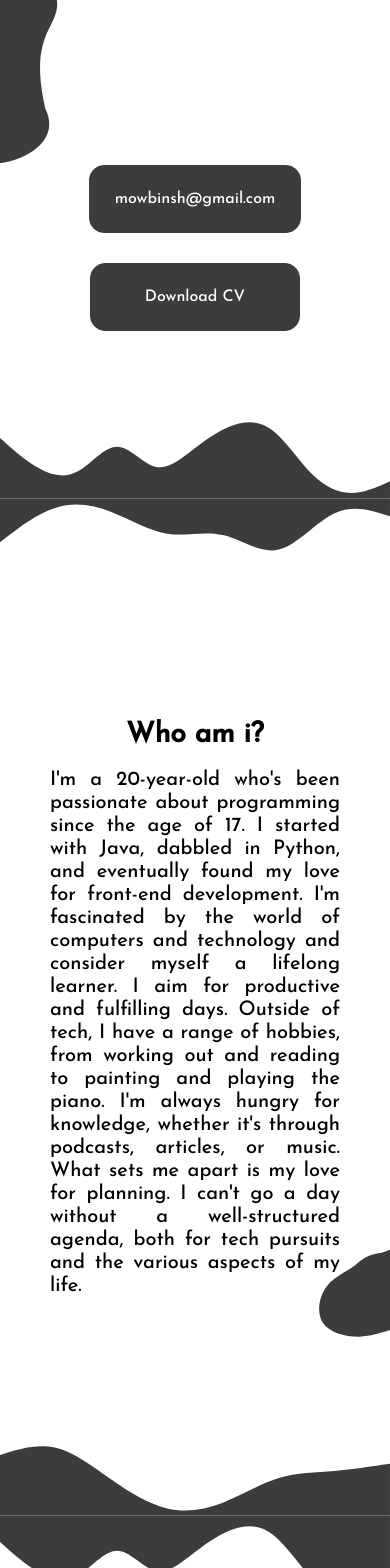
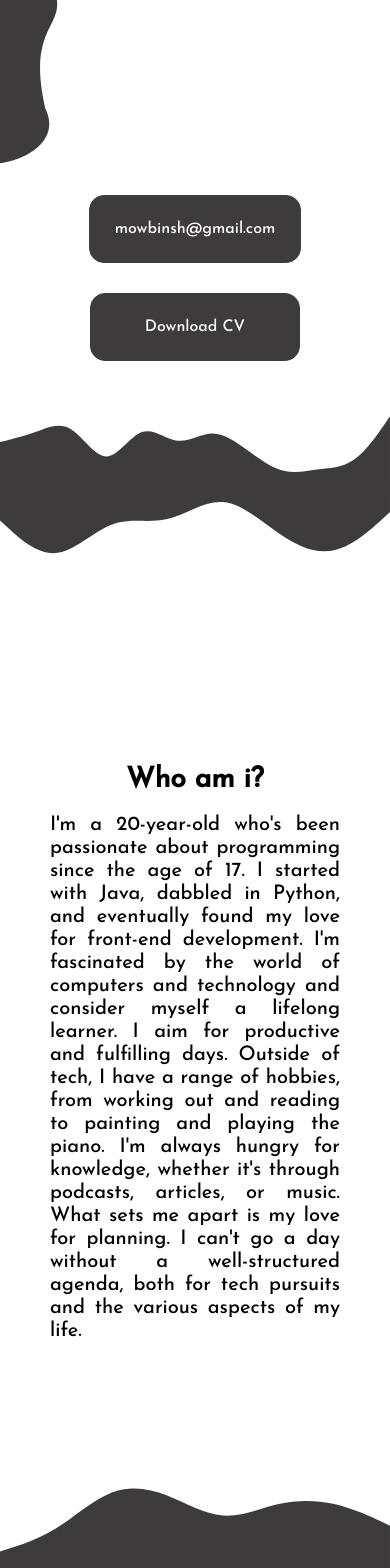
Before and after one commit to Mobinshahidi/portfolio, a React (Vite) app: page / in a window 390 px wide. Shown: the part 432-2000 px from the top of the page. Built offline with nearby package versions, Linux system fonts and the light colour scheme.

Commit message:
responsive done

```diff
--- a/src/App.jsx
+++ b/src/App.jsx
@@ -11,72 +11,70 @@ function App() {
 			<First />
 			<svg
 				xmlns="http://www.w3.org/2000/svg"
-				viewBox="0 0 1440 320"
-				style={{ margin: '0', padding: '0', display: 'block' }}
+				fill="none"
+				viewBox="0 0 1450 811"
+				style={{ margin: '0', padding: '0', display: 'block', width: '100vw' }}
 			>
+				<g clip-path="url(#a)">
+					<path fill="#fff" d="M0 0h1450v811H0z" />
 					<path
 						fill="#3D3B3B"
-					fillOpacity="1"
-					d="M0,96L24,117.3C48,139,96,181,144,208C192,235,240,245,288,218.7C336,192,384,128,432,128C480,128,528,192,576,202.7C624,213,672,171,720,133.3C768,96,816,64,864,48C912,32,960,32,1008,69.3C1056,107,1104,181,1152,229.3C1200,277,1248,299,1296,298.7C1344,299,1392,277,1416,266.7L1440,256L1440,320L1416,320C1392,320,1344,320,1296,320C1248,320,1200,320,1152,320C1104,320,1056,320,1008,320C960,320,912,320,864,320C816,320,768,320,720,320C672,320,624,320,576,320C528,320,480,320,432,320C384,320,336,320,288,320C240,320,192,320,144,320C96,320,48,320,24,320L0,320Z"
-				></path>
-			</svg>
-			<svg
-				xmlns="http://www.w3.org/2000/svg"
-				viewBox="0 0 1440 320"
-				style={{ margin: '0', padding: '0', display: 'block' }}
-			>
+						d="m0 112 21.951-5.3C43.903 101 87.604 91 131.91 74.7 175.712 59 219.514 37 263.819 64c43.803 27 87.605 101 131.91 101.3 43.702-.3 87.604-74.3 131.91-90.6 43.601-15.7 87.604 26.3 131.91 32 43.5 5.3 87.604-26.7 130.902-26.7 44.407 0 88.611 32 131.91 64 44.306 32 88.609 64 131.909 74.7 44.21 10.3 88.61.3 131.91-5.4 44.1-5.3 87.6-5.3 131.91-37.3 44-32 87.6-96 109.76-128L1450 16v288H0V112Z"
+					/>
 					<path
 						fill="#3D3B3B"
-					fillOpacity="1"
-					d="M0,160L34.3,133.3C68.6,107,137,53,206,32C274.3,11,343,21,411,48C480,75,549,117,617,128C685.7,139,754,117,823,133.3C891.4,149,960,203,1029,186.7C1097.1,171,1166,85,1234,53.3C1302.9,21,1371,43,1406,53.3L1440,64L1440,0L1405.7,0C1371.4,0,1303,0,1234,0C1165.7,0,1097,0,1029,0C960,0,891,0,823,0C754.3,0,686,0,617,0C548.6,0,480,0,411,0C342.9,0,274,0,206,0C137.1,0,69,0,34,0L0,0Z"
-				></path>
+						d="M0 403.4 34.538 435c34.538 31.6 103.413 94.8 172.893 89.566 68.774-5.628 137.951-78.703 206.423-105.366 69.479-26.662 138.958-4.938 207.431-21.034 69.177-15.504 137.951-68.828 207.43-63.2C897.59 340.2 966.667 403.4 1036.15 450.8c68.57 47.4 137.95 79 206.42 63.2 69.38-15.8 137.95-79 173.19-110.6l34.24-31.6V277H0v126.4Z"
+					/>
+				</g>
+				<defs>
+					<clipPath id="a">
+						<path fill="#fff" d="M0 0h1450v811H0z" />
+					</clipPath>
+				</defs>
 			</svg>
+
 			<Second />
 			<svg
 				xmlns="http://www.w3.org/2000/svg"
-				viewBox="0 0 1440 320"
-				style={{ margin: '0', padding: '0', display: 'block' }}
+				style={{ margin: '0', padding: '0', display: 'block', width: '100vw' }}
+				fill="none"
+				viewBox="0 0 1450 811"
 			>
+				<g clip-path="url(#a)">
+					<path fill="#fff" d="M0 0h1450v811H0z" />
 					<path
 						fill="#3D3B3B"
-					fillOpacity="1"
-					d="M0,96L34.3,85.3C68.6,75,137,53,206,69.3C274.3,85,343,139,411,186.7C480,235,549,277,617,293.3C685.7,309,754,299,823,272C891.4,245,960,203,1029,181.3C1097.1,160,1166,160,1234,154.7C1302.9,149,1371,139,1406,133.3L1440,128L1440,320L1405.7,320C1371.4,320,1303,320,1234,320C1165.7,320,1097,320,1029,320C960,320,891,320,823,320C754.3,320,686,320,617,320C548.6,320,480,320,411,320C342.9,320,274,320,206,320C137.1,320,69,320,34,320L0,320Z"
-				></path>
+						d="m0 288 34.538-10.7C69.076 267 137.951 245 207.431 202.7 276.205 160 345.382 96 413.854 69.3 483.333 43 552.812 53 621.285 80c69.177 27 137.951 69 207.43 74.7C897.59 160 966.667 128 1036.15 112c68.57-16 137.95-16 206.42 0 69.38 16 137.95 48 173.19 64l34.24 16v128H0v-32Zm-66 64.478 19.476 37.857c19.372 38.263 58.43 113.367 97.382 124.532 38.637 11.164 77.906-43.642 116.859-81.195 38.426-37.552 76.852-59.881 115.805-70.334 39.164-10.86 77.906-10.86 116.859-10.86 38.952 0 77.905 0 116.858 5.379 38.742 5.785 77.905 15.934 116.858 48.717 38.427 32.173 76.853 86.979 115.806 108.293 39.268 21.313 77.905 11.164 116.858 0 39.058-11.165 77.906-21.314 116.858-5.38 38.741 16.544 77.901 59.171 116.861 54.096 38.53-5.074 77.9-59.881 115.8-70.334 39.38-10.86 77.91 21.618 116.86 10.758 39.16-10.454 77.91-65.26 97.91-91.953l18.95-27.098V320H-66v32.478Z"
+					/>
+				</g>
+				<defs>
+					<clipPath id="a">
+						<path fill="#fff" d="M0 0h1450v811H0z" />
+					</clipPath>
+				</defs>
 			</svg>
-			<svg
-				xmlns="http://www.w3.org/2000/svg"
-				viewBox="0 0 1440 320"
-				style={{ margin: '0', padding: '0', display: 'block' }}
-			>
-				<path
-					fill="#3D3B3B"
-					fillOpacity="1"
-					d="M0,96L24,117.3C48,139,96,181,144,208C192,235,240,245,288,218.7C336,192,384,128,432,128C480,128,528,192,576,202.7C624,213,672,171,720,133.3C768,96,816,64,864,48C912,32,960,32,1008,69.3C1056,107,1104,181,1152,229.3C1200,277,1248,299,1296,298.7C1344,299,1392,277,1416,266.7L1440,256L1440,0L1416,0C1392,0,1344,0,1296,0C1248,0,1200,0,1152,0C1104,0,1056,0,1008,0C960,0,912,0,864,0C816,0,768,0,720,0C672,0,624,0,576,0C528,0,480,0,432,0C384,0,336,0,288,0C240,0,192,0,144,0C96,0,48,0,24,0L0,0Z"
-				></path>
-			</svg>
+
 			<Third />
 			<svg
 				xmlns="http://www.w3.org/2000/svg"
-				viewBox="0 0 1440 318"
-				style={{ margin: '0', padding: '0', display: 'block'}}
+				style={{ margin: '0', padding: '0', display: 'block', width: '100vw' }}
+				fill="none"
+				viewBox="0 0 1450 811"
 			>
+				<g clip-path="url(#a)">
+					<path fill="#fff" d="M0 0h1450v811H0z" />
 					<path
 						fill="#3D3B3B"
-					fillOpacity="1"
-					d="M0,96L30,117.3C60,139,120,181,180,208C240,235,300,245,360,234.7C420,224,480,192,540,202.7C600,213,660,267,720,282.7C780,299,840,277,900,256C960,235,1020,213,1080,192C1140,171,1200,149,1260,149.3C1320,149,1380,171,1410,181.3L1440,192L1440,320L1410,320C1380,320,1320,320,1260,320C1200,320,1140,320,1080,320C1020,320,960,320,900,320C840,320,780,320,720,320C660,320,600,320,540,320C480,320,420,320,360,320C300,320,240,320,180,320C120,320,60,320,30,320L0,320Z"
-				></path>
+						d="m-17 132 18.847 16c18.745 16 56.54 48 94.234 69.3 37.388 21.7 75.388 31.7 113.081 0C246.347 185 283.531 111 321.225 68c37.897-43 75.387-53 113.081-53.3C472 15 509.694 25 547.387 41.3 584.877 57 622.775 79 660.469 68c37.184-11 74.368-53 112.062-32 38 21 75.388 107 113.081 117.3C923.408 164 961 100 998.694 100c37.486 0 75.386 64 113.076 64 37.29 0 75.39-64 112.07-101.3 38.1-37.7 75.38-47.7 113.08-53.4 37.9-5.3 75.39-5.3 94.74-5.3H1450v288H-17V132Zm0 186.1 55.533 39.15C94.067 396.4 205.133 474.7 316.2 509.527c111.067 34.501 222.133 26.345 333.2-17.454C760.467 448.6 871.533 370.3 982.6 370.3c111.07 0 222.13 78.3 333.2 78.3s222.13-78.3 277.67-117.45L1649 292H-17v26.1Z"
+					/>
+				</g>
+				<defs>
+					<clipPath id="a">
+						<path fill="#fff" d="M0 0h1450v811H0z" />
+					</clipPath>
+				</defs>
 			</svg>
-			<svg
-				xmlns="http://www.w3.org/2000/svg"
-				viewBox="0 0 1440 320"
-				style={{ margin: '0', padding: '0', display: 'block'}}
-			>
-				<path
-					fill="#3D3B3B"
-					fillOpacity="1"
-					d="M0,288L30,250.7C60,213,120,139,180,101.3C240,64,300,64,360,64C420,64,480,64,540,80C600,96,660,128,720,133.3C780,139,840,117,900,144C960,171,1020,245,1080,245.3C1140,245,1200,171,1260,154.7C1320,139,1380,181,1410,202.7L1440,224L1440,0L1410,0C1380,0,1320,0,1260,0C1200,0,1140,0,1080,0C1020,0,960,0,900,0C840,0,780,0,720,0C660,0,600,0,540,0C480,0,420,0,360,0C300,0,240,0,180,0C120,0,60,0,30,0L0,0Z"
-				></path>
-			</svg>
+
 			<Fourth />
 			<Footer />
 		</>
--- a/src/components/elements/first-page/First.module.css
+++ b/src/components/elements/first-page/First.module.css
@@ -147,7 +147,6 @@
         min-width: 250px;
         max-width: 250px;
         font-size: 20px;
-        margin-bottom: 40px;
         text-align: justify;
     }
 
@@ -159,8 +158,7 @@
 
     .icons a {
         color: black;
-        margin: 10px 25px;
-        transition: .25s all ease-in-out;
+        margin-top:70px;
     }
 
     .container__links {
@@ -173,24 +171,10 @@
     .email {
         margin: 15px;
         margin-top: 30px;
-        padding: 25px;
-        border: 1px solid #3D3B3B;
-        border-radius: 15px;
-        background-color: #3D3B3B;
-        color: white;
-        text-decoration: none;
-        transition: .4s all ease-in-out;
     }
 
     .cv {
         margin: 15px;
-        padding: 25px 54px;
-        border: 1px solid #3D3B3B;
-        border-radius: 15px;
-        background-color: #3D3B3B;
-        color: white;
-        text-decoration: none;
-        transition: .4s all ease-in-out;
     }
 }
 
--- a/src/components/elements/fourth-page/Fourth.module.css
+++ b/src/components/elements/fourth-page/Fourth.module.css
@@ -80,6 +80,9 @@
     box-shadow: rgba(0, 0, 0, 0.1) 0px 10px 50px;
 }
 @media screen and (max-width: 767px) {
+    .container{
+    background: white;
+    }
     .contact{
         max-width: 350px;
     }
--- a/src/components/elements/second-page/Second.module.css
+++ b/src/components/elements/second-page/Second.module.css
@@ -59,6 +59,9 @@
   border-radius: 18px;
 }
 @media screen and (max-width: 767px) {
+  .container{
+    background: white;
+    }
   .title{
     font-size: 28px;
   }
--- a/src/components/elements/third-page/Parts/Skill.module.css
+++ b/src/components/elements/third-page/Parts/Skill.module.css
@@ -22,4 +22,7 @@
   .skill {
     font-size: 1.2rem;
   }
+  .container{
+    background: white;
+    }
 }
```
Lines whose indentation alone changed are shown as unchanged.
